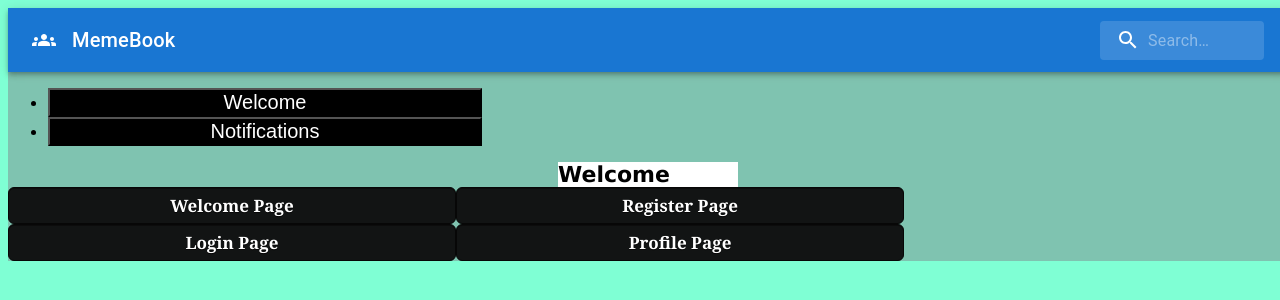
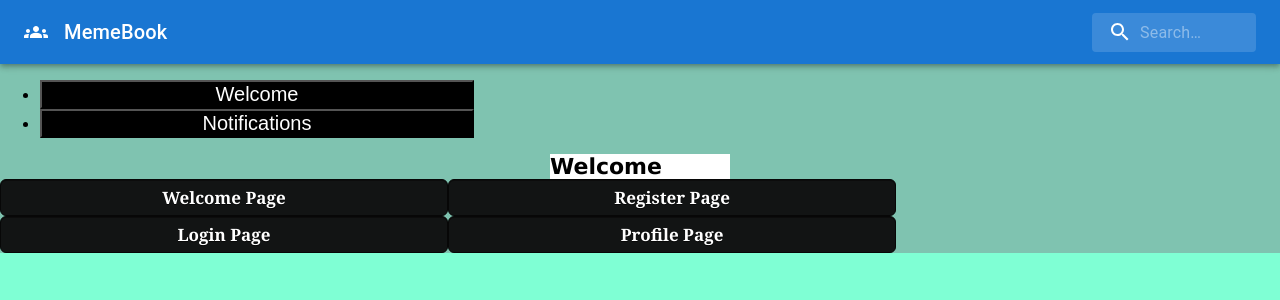
Before and after one commit to BrandonMCarlson/Socialmediauserstory-Front-End, a React (Create React App) app: page / in a window 1280 px wide. Shown: the top 300 px of the page. Built offline with nearby package versions, Linux system fonts and the light colour scheme; no server answers.

Commit message:
fix page margins

```diff
--- a/src/App.css
+++ b/src/App.css
@@ -2,6 +2,8 @@ body {
   background: cover;
   background-color: #7FC3B0;
   font-family:'Lucida Sans', 'Lucida Sans Regular', 'Lucida Grande', 'Lucida Sans Unicode', Geneva, Verdana, sans-serif;
+  margin-top: 0px;
+  margin-left: 0px;
 }
 
 .App {
```
